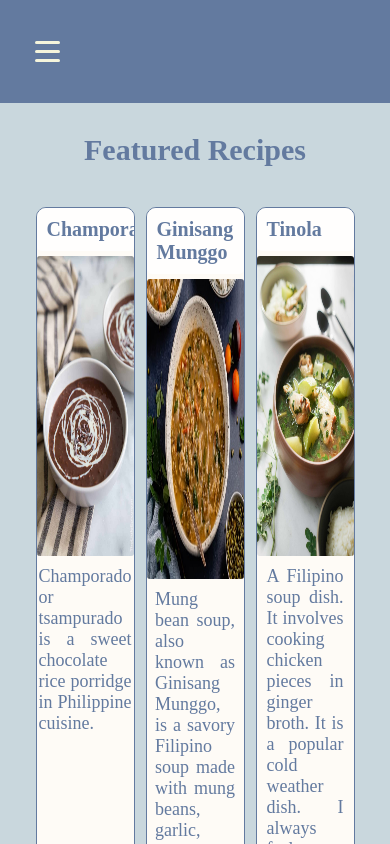
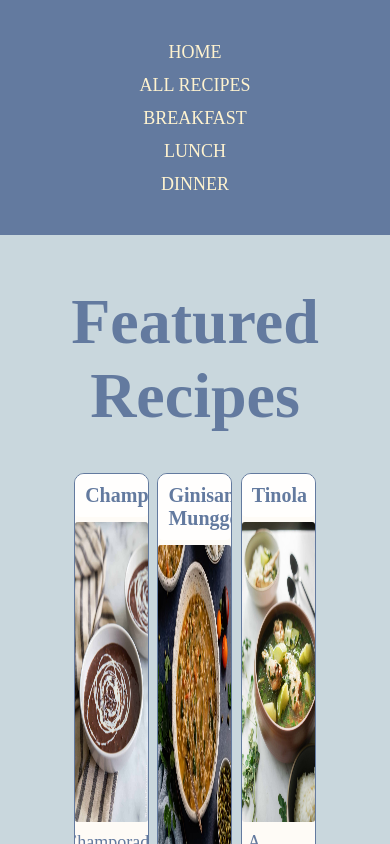
Before and after one commit to LalaineConde/Group1---BSIT221A, a Next.js app in the folder recipe-repository/: page / in a window 390 px wide. Shown: the top 844 px of the page. Built offline with nearby package versions, Linux system fonts and the light colour scheme.

Commit message:
Revert "Merge branch 'main' of https://github.com/LalaineConde/Group1---BSIT221A"
This reverts commit 5abcbc2a7305c7feff3df88a4665b4a47c057fcc, reversing
changes made to b0f111766be005e730bf253e606a4ffea0e54b47.

```diff
--- a/recipe-repository/components/Constants/Navbar.js
+++ b/recipe-repository/components/Constants/Navbar.js
@@ -1,33 +1,23 @@
+
 import Link from "next/link";
-import { useState } from "react";
+function Navbar(){
 
-function Navbar() {
-    const [showSidebar, setShowSidebar] = useState(false);
 
-    const toggleSidebar = () => {
-        setShowSidebar(!showSidebar);
-    };
+    return(
+        <>
 
-    return (
-        <>
         <nav className="navbar">
-                <div className="nav-container">
-                    <div className={`menuToggle ${showSidebar ? 'active' : ''}`} onClick={toggleSidebar}>
-                        <div className="bar"></div>
-                        <div className="bar"></div>
-                        <div className="bar"></div>
-                    </div>
-                    <ul className={`nav-list ${showSidebar ? 'active' : ''}`}>
+            <ul className="nav-list">
                 <li className="mobile-hidden"><Link href="/">HOME</Link></li>
                 <li className="mobile-hidden"><Link href="/category/allRecipes">ALL RECIPES</Link></li>
                 <li className="mobile-hidden"><Link href="/category/breakfast">BREAKFAST</Link></li>
                 <li className="mobile-hidden"><Link href="/category/lunch">LUNCH</Link></li>
                 <li className="mobile-hidden"><Link href="/category/dinner">DINNER</Link></li>
             </ul>
-                </div>
         </nav>
+
         </>
     );
 }
 
-export default Navbar;
+export default Navbar
--- a/recipe-repository/styles/layout.scss
+++ b/recipe-repository/styles/layout.scss
@@ -71,77 +71,21 @@
     }
 }
 
-//humburger  icon
-.menuToggle {
-    cursor: pointer;
-    display: none;
-    text-align: start;
+    @media (max-width: 720px) {
+        .nav-list {
+
+
+            li {
+                a{
+                    font-size: 18px;
+                }
+            }
+        }
     }
 
-.navbar {
-    height: 55px;
-    box-shadow: 0 3px 6px var(--shadow-color);
-    background-color: var(--background-color);
-    color: var(--text-color);
-    display: flex;
-    justify-content: space-between;
-    align-items: center;
-    position: fixed;
-    width: 100%;
-    top: 0;
-    z-index: 998;
-}
+    @media (min-width: 320px) and (max-width: 600px) {
 
-.nav-links {
-    display: flex;
-    align-items: center;
-    justify-content: center;
-    height: 100%;
-}
 
-.nav-list {
-    list-style: none;
-    margin: 0;
-    padding: 0;
-    display: flex;
-}
-
-.nav-list li {
-    margin-left: 20px;
-}
-
-.sidebar-btn {
-    height: 28px;
-    width: 30px;
-    position: relative;
-    display: flex;
-    flex-direction: column;
-    justify-content: space-between;
-    cursor: pointer;
-}
-
-.bar {
-    border-radius: 5px;
-    height: 3px;
-    width: 100%;
-    background-color: var(--text-color);
-    transition: transform 0.5s;
-}
-
-.menuToggle.active .bar:nth-child(1) {
-    transform: rotate(-45deg) translate(-5px, 6px);
-    background-color: #E8C872;
-}
-
-.menuToggle.active .bar:nth-child(2) {
-    opacity: 0;
-}
-
-.menuToggle.active .bar:nth-child(3) {
-    transform: rotate(45deg) translate(-5px, -6px);
-}
-
-@media (min-width: 320px) and (max-width: 600px)  {
         .nav-list {
             flex-direction: column;
             align-items: flex-start;
@@ -153,21 +97,5 @@
               box-sizing: border-box;
             }
         }
-    .menuToggle {
-        display: block;
-        align-self: flex-start;
-    }
-
-    .nav-list {
-        display: none;
-    }
-
-    .nav-list.active {
-        display: block;
-    }
-
-    .nav-list li {
-        margin-bottom: 15px;
     }
 }
-}
--- a/recipe-repository/styles/recipe_category_layout.scss
+++ b/recipe-repository/styles/recipe_category_layout.scss
@@ -530,27 +530,10 @@
 
 
 @media (max-width: 720px) {
-  }
+
+}
 
 @media (min-width: 320px) and (max-width: 600px) {
-    .body {
-        padding: 30px;
-        margin: 0;
-      }
-    .recipe-description {
-        font-size: 12px;
-    }
-    .recipe-name {
-        font-size: 25px;
-        margin-bottom: 10px;
-    }
-    .AllRecipes-title,  .breakfast-title, .lunch-title, .dinner-title {
-        font-size: 37px;
-        margin-bottom: 8px;
-      }
-    .titlefeatured-recipes {
-        font-size: 30px;
-    }
 
 /* recipe card */
 .recipe-container {
@@ -632,21 +615,5 @@
 }
 
 
-      }
 
-      .lunch-image {
-        width: 100%;
-        height: auto;
-        border-radius: 3px;
-      }
-
-      .lunch-name {
-        font-size: 10px;
-      }
-
-      .recipe-button {
-        align-self: right;
-        margin: 7px;
-        font-size: 12px;
-        padding: 5px 15px;
-      }
+}
```
Lines whose indentation alone changed are shown as unchanged.
